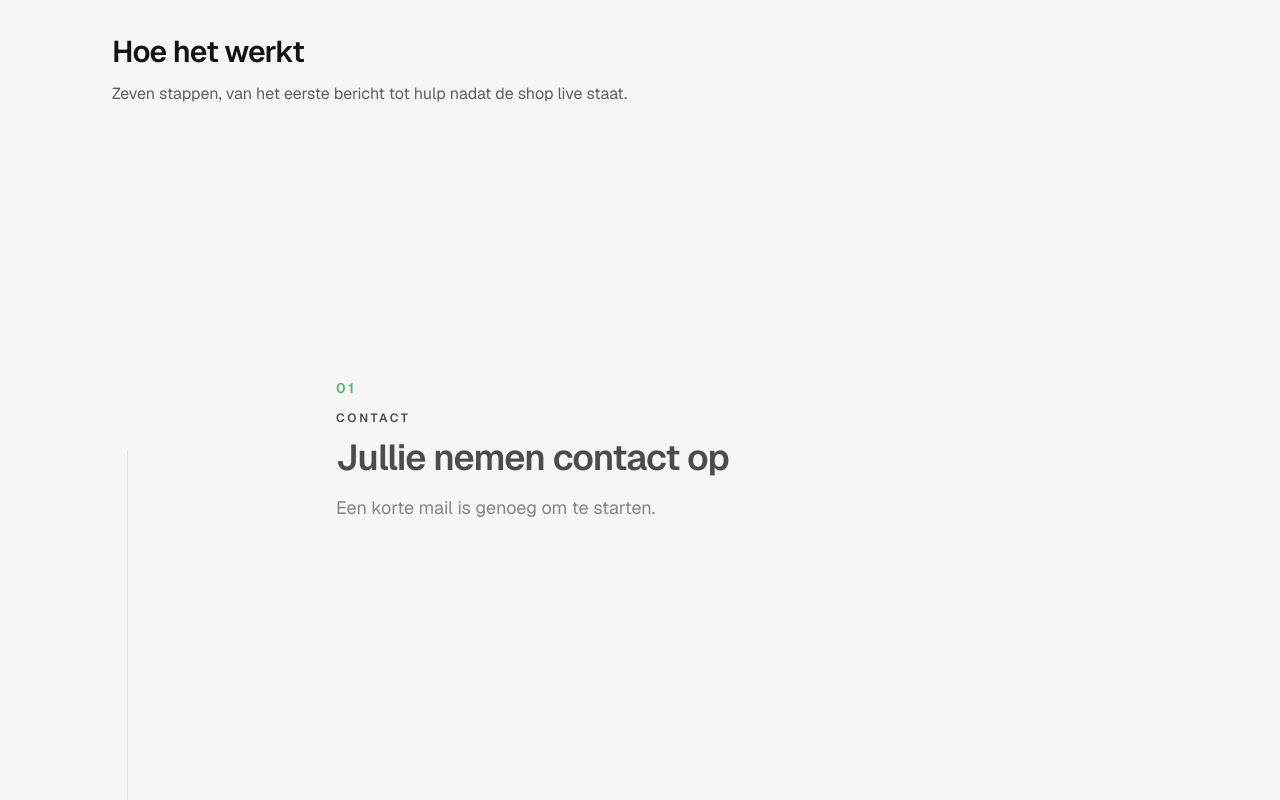
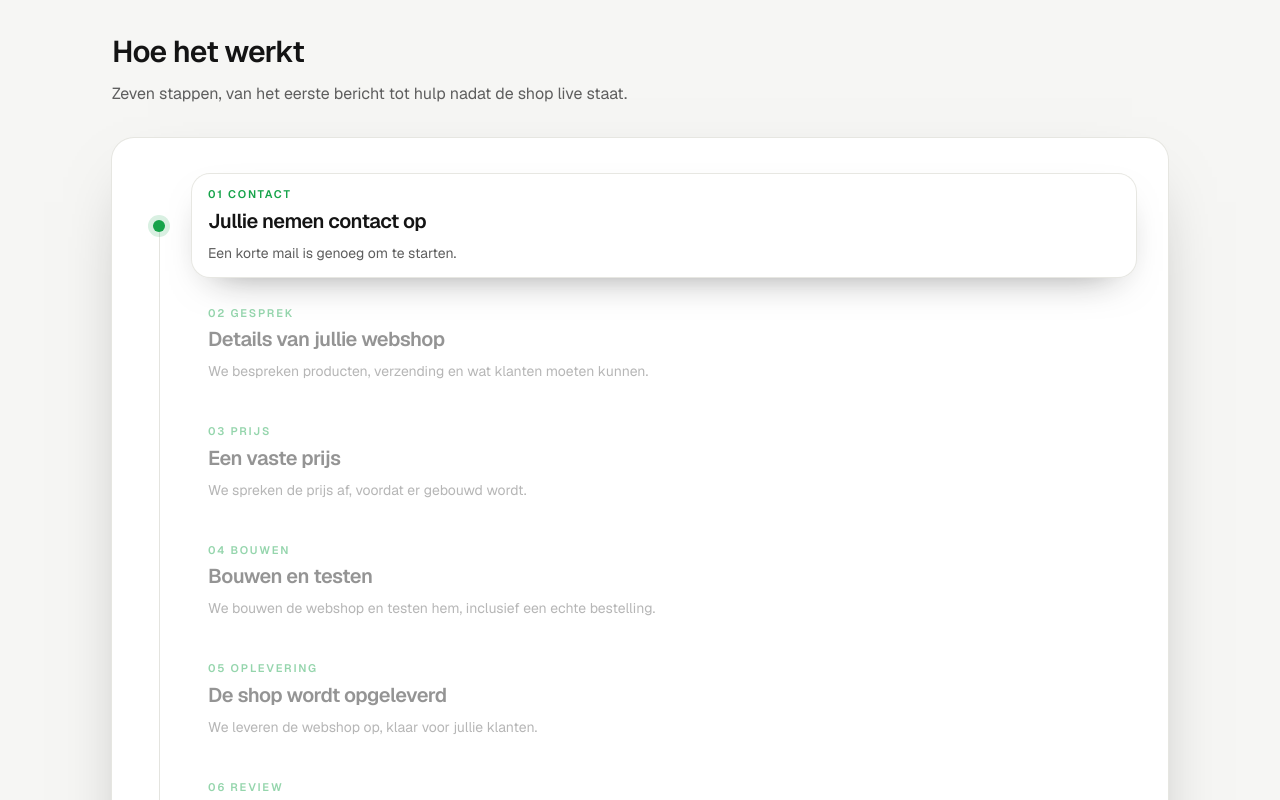
Before and after one commit to juliuspietervanschagen-bob/JRdiensten, a Next.js app: page /diensten/webshop in a window 1280 px wide. Shown: the part 1300-2100 px from the top of the page. Built offline with nearby package versions, Linux system fonts and the light colour scheme.

Commit message:
Put the webshop steps in a compact popup frame.
The seven steps no longer fill the screen. They sit in one white card, and the step in view lifts forward as the green marker travels.

Co-authored-by: juliuspietervanschagen <juliuspietervanschagen@gmail.com>

```diff
--- a/components/webshop-journey.tsx
+++ b/components/webshop-journey.tsx
@@ -31,7 +31,8 @@ export function WebshopJourney() {
       const lastCenter = last.getBoundingClientRect().top - listTop + last.offsetHeight / 2
       const span = lastCenter - firstCenter
       const anchor = window.innerHeight * 0.42
-      const raw = span === 0 ? 0 : (anchor - (first.getBoundingClientRect().top + first.offsetHeight / 2)) / span
+      const raw =
+        span === 0 ? 0 : (anchor - (first.getBoundingClientRect().top + first.offsetHeight / 2)) / span
       const progress = Math.min(1, Math.max(0, raw))
       const index = Math.min(
         webshopJourney.length - 1,
@@ -42,7 +43,7 @@ export function WebshopJourney() {
 
       if (lineRef.current) {
         lineRef.current.style.top = `${firstCenter}px`
-        lineRef.current.style.height = `${span}px`
+        lineRef.current.style.height = `${Math.max(span, 0)}px`
       }
       if (markerRef.current) {
         markerRef.current.style.top = `${top}px`
@@ -67,8 +68,6 @@ export function WebshopJourney() {
     }
   }, [])
 
-  const current = webshopJourney[active]
-
   return (
     <section id="aanpak" className="scroll-mt-24 py-16 sm:py-20">
       <Container>
@@ -79,14 +78,8 @@ export function WebshopJourney() {
           </p>
         </div>
 
-        <div className="sticky top-20 z-30 mt-8 border-b border-[#e7e7e2] bg-paper/95 py-3 backdrop-blur md:hidden">
-          <p className="text-xs font-semibold tracking-[0.18em] text-brand uppercase">
-            {stepNumber(active)} {current.word}
-          </p>
-          <p className="mt-1 text-sm font-medium text-ink">{current.title}</p>
-        </div>
-
-        <div className="relative mt-6 md:mt-10">
+        <div className="relative mt-8 rounded-3xl bg-white px-4 py-5 shadow-[0_28px_70px_-36px_rgba(20,20,20,0.5)] ring-1 ring-[#e6e6e1] sm:px-8 sm:py-7">
+          <div className="relative">
             <div
               ref={lineRef}
               className="absolute left-[11px] w-px bg-[#e4e4df] md:left-[15px]"
@@ -97,11 +90,7 @@ export function WebshopJourney() {
               className="absolute left-[11px] z-20 -translate-x-1/2 -translate-y-1/2 md:left-[15px]"
               aria-hidden
             >
-            <span className="block size-3.5 rounded-full bg-brand shadow-[0_0_0_6px_rgba(22,163,74,0.16)]" />
-            <span className="absolute top-1/2 left-5 hidden -translate-y-1/2 items-center gap-2 rounded-full bg-ink px-3 py-1.5 text-xs font-semibold whitespace-nowrap text-white md:inline-flex">
-              <span className="text-white/70">{stepNumber(active)}</span>
-              {current.word}
-            </span>
+              <span className="block size-3 rounded-full bg-brand shadow-[0_0_0_5px_rgba(22,163,74,0.16)]" />
             </div>
 
             <ol ref={listRef} className="relative">
@@ -114,34 +103,30 @@ export function WebshopJourney() {
                       stepRefs.current[index] = node
                     }}
                     aria-current={state === "active" ? "step" : undefined}
-                  className="flex min-h-[68vh] items-center py-10 pl-12 sm:min-h-[76vh] md:pl-56"
+                    className="py-1.5 pl-8 md:py-2 md:pl-12"
                   >
                     <div
                       className={cn(
-                      "max-w-xl transition-opacity duration-300 motion-reduce:transition-none",
-                      state === "active" && "opacity-100",
-                      state === "past" && "opacity-75",
-                      state === "upcoming" && "opacity-35",
+                        "rounded-2xl px-4 py-3 transition duration-300 motion-reduce:transition-none",
+                        state === "active" &&
+                          "bg-white shadow-[0_16px_40px_-22px_rgba(20,20,20,0.55)] ring-1 ring-[#e7e7e2]",
+                        state === "upcoming" && "opacity-45",
                       )}
                     >
-                    <p className="text-sm font-semibold tracking-[0.18em] text-brand">
-                      {stepNumber(index)}
+                      <p className="text-[11px] font-semibold tracking-[0.16em] text-brand">
+                        {stepNumber(index)} {step.word.toUpperCase()}
                       </p>
-                    <p className="mt-3 text-xs font-semibold tracking-[0.22em] text-ink uppercase">
-                      {step.word}
-                    </p>
-                    <h3 className="mt-3 text-3xl font-semibold tracking-tight text-ink sm:text-4xl">
+                      <h3 className="mt-1 text-lg font-semibold tracking-tight text-ink sm:text-xl">
                         {step.title}
                       </h3>
-                    <p className="mt-4 max-w-md text-base leading-7 text-mist sm:text-lg">
-                      {step.text}
-                    </p>
+                      <p className="mt-1.5 max-w-lg text-sm leading-6 text-mist">{step.text}</p>
                     </div>
                   </li>
                 )
               })}
             </ol>
           </div>
+        </div>
       </Container>
     </section>
   )
```
Lines whose indentation alone changed are shown as unchanged.
